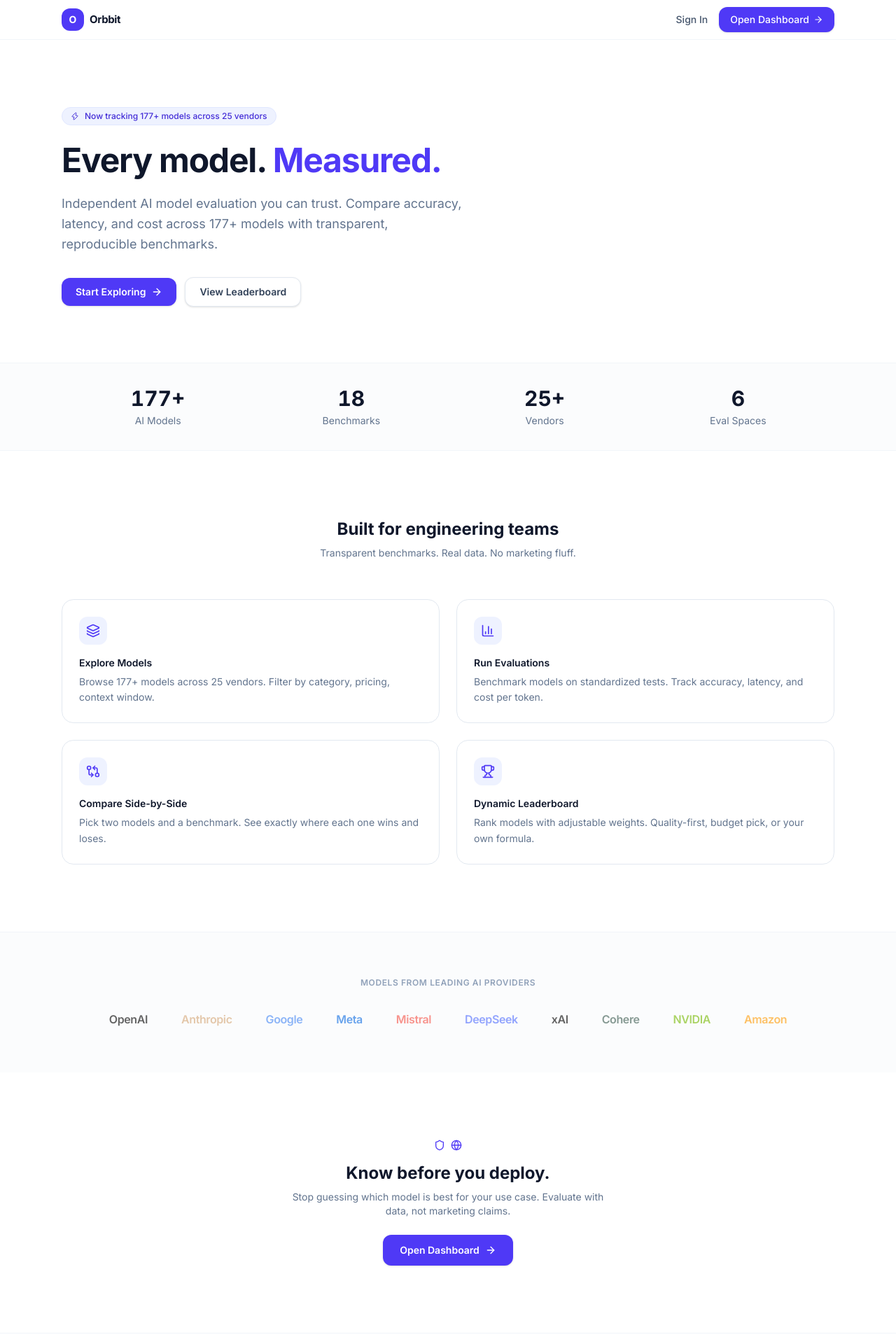
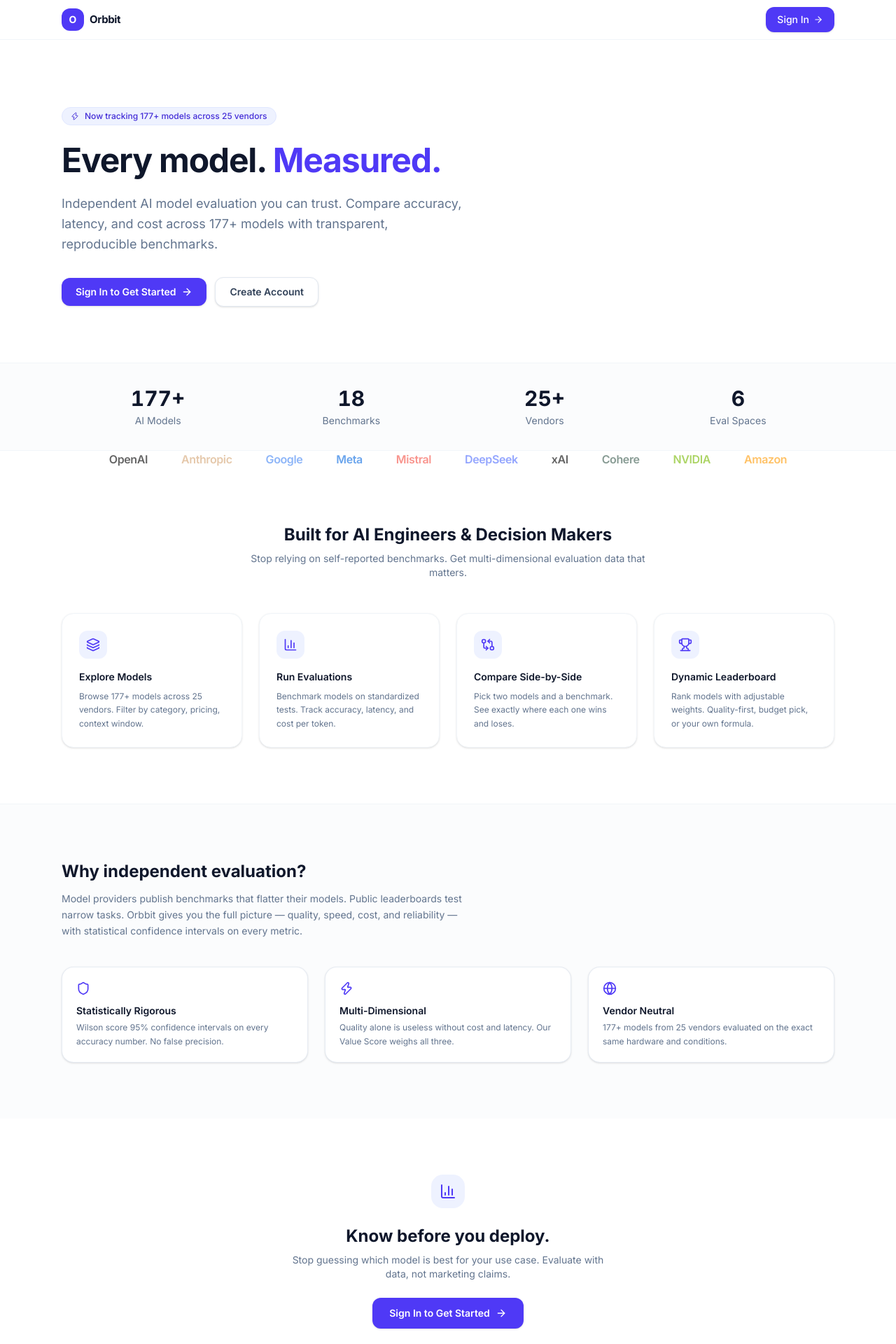
Before and after one commit to Fuzailkazi/orbbitAI, a Next.js app: page / in a window 1280 px wide. Shown: the top 1920 px of the page at 70% size. Built offline with nearby package versions, Linux system fonts and the light colour scheme; no server answers.

Commit message:
feat: enforce auth gating for dashboard and single contextual CTA on landing page

```diff
--- a/src/app/page.tsx
+++ b/src/app/page.tsx
@@ -4,6 +4,7 @@
   ArrowRight, Zap, Shield, Globe,
 } from "lucide-react";
 import { VendorLogos } from "@/components/marketing/vendor-logos";
+import { createServerClient } from "@/lib/supabase/server";
 
 const stats = [
   { label: "AI Models", value: "177+" },
@@ -35,7 +36,10 @@
   },
 ];
 
-export default function LandingPage() {
+export default async function LandingPage() {
+  const supabase = await createServerClient();
+  const { data: { user } } = await supabase.auth.getUser();
+
   return (
     <div className="min-h-screen bg-white">
       {/* Nav */}
@@ -48,10 +52,21 @@
             <span className="text-[15px] font-bold tracking-tight text-slate-900">Orbbit</span>
           </Link>
           <div className="flex items-center gap-4">
-            <Link href="/login" className="text-sm font-medium text-slate-600 hover:text-slate-900 transition-colors">Sign In</Link>
-            <Link href="/dashboard" className="inline-flex items-center gap-1.5 rounded-lg bg-indigo-600 px-4 py-2 text-sm font-medium text-white shadow-sm transition-colors hover:bg-indigo-700">
-              Open Dashboard <ArrowRight className="h-3.5 w-3.5" />
+            {user ? (
+              <Link
+                href="/dashboard"
+                className="inline-flex items-center gap-1.5 rounded-lg bg-indigo-600 px-4 py-2 text-sm font-medium text-white shadow-sm transition-colors hover:bg-indigo-700"
+              >
+                Go to Dashboard <ArrowRight className="h-3.5 w-3.5" />
               </Link>
+            ) : (
+              <Link
+                href="/login"
+                className="inline-flex items-center gap-1.5 rounded-lg bg-indigo-600 px-4 py-2 text-sm font-medium text-white shadow-sm transition-colors hover:bg-indigo-700"
+              >
+                Sign In <ArrowRight className="h-3.5 w-3.5" />
+              </Link>
+            )}
           </div>
         </div>
       </nav>
@@ -70,18 +85,29 @@
             Independent AI model evaluation you can trust. Compare accuracy, latency, and cost across 177+ models with transparent, reproducible benchmarks.
           </p>
           <div className="mt-8 flex items-center gap-3">
+            {user ? (
               <Link
                 href="/dashboard"
                 className="inline-flex items-center gap-2 rounded-lg bg-indigo-600 px-5 py-2.5 text-sm font-semibold text-white shadow-sm transition-colors hover:bg-indigo-700"
               >
-              Start Exploring <ArrowRight className="h-4 w-4" />
+                Open Dashboard <ArrowRight className="h-4 w-4" />
+              </Link>
+            ) : (
+              <>
+                <Link
+                  href="/login"
+                  className="inline-flex items-center gap-2 rounded-lg bg-indigo-600 px-5 py-2.5 text-sm font-semibold text-white shadow-sm transition-colors hover:bg-indigo-700"
+                >
+                  Sign In to Get Started <ArrowRight className="h-4 w-4" />
                 </Link>
                 <Link
-              href="/dashboard/leaderboard"
+                  href="/signup"
                   className="inline-flex items-center gap-2 rounded-lg border border-slate-200 bg-white px-5 py-2.5 text-sm font-semibold text-slate-700 shadow-sm transition-colors hover:bg-slate-50"
                 >
-              View Leaderboard
+                  Create Account
                 </Link>
+              </>
+            )}
           </div>
         </div>
       </section>
@@ -98,53 +124,83 @@
         </div>
       </section>
 
-      {/* Features */}
-      <section className="mx-auto max-w-6xl px-6 py-24">
-        <div className="text-center mb-14">
-          <h2 className="text-2xl font-bold text-slate-900">Built for engineering teams</h2>
-          <p className="mt-2 text-sm text-slate-500">Transparent benchmarks. Real data. No marketing fluff.</p>
+      {/* Vendor logos */}
+      <VendorLogos />
+
+      {/* Features grid */}
+      <section className="mx-auto max-w-6xl px-6 py-20">
+        <div className="text-center max-w-xl mx-auto mb-12">
+          <h2 className="text-2xl font-bold text-slate-900">Built for AI Engineers & Decision Makers</h2>
+          <p className="mt-2 text-sm text-slate-500">
+            Stop relying on self-reported benchmarks. Get multi-dimensional evaluation data that matters.
+          </p>
         </div>
-        <div className="grid gap-6 sm:grid-cols-2">
+        <div className="grid gap-6 sm:grid-cols-2 lg:grid-cols-4">
           {features.map((f) => (
             <div
               key={f.title}
-              className="group rounded-xl border border-slate-200 bg-white p-6 transition-all hover:border-indigo-200 hover:shadow-md"
+              className="rounded-xl border border-slate-100 bg-white p-6 shadow-sm transition-shadow hover:shadow-md"
             >
-              <div className="mb-4 flex h-10 w-10 items-center justify-center rounded-lg bg-indigo-50 text-indigo-600 transition-colors group-hover:bg-indigo-100">
+              <div className="flex h-10 w-10 items-center justify-center rounded-lg bg-indigo-50 text-indigo-600 mb-4">
                 <f.icon className="h-5 w-5" />
               </div>
               <h3 className="text-sm font-semibold text-slate-900">{f.title}</h3>
-              <p className="mt-1.5 text-sm leading-relaxed text-slate-500">{f.desc}</p>
+              <p className="mt-2 text-xs leading-relaxed text-slate-500">{f.desc}</p>
             </div>
           ))}
         </div>
       </section>
 
-      {/* Trust: Vendors */}
-      <section className="border-t border-slate-100 bg-slate-50/50 py-16">
+      {/* Why Orbbit — Value prop */}
+      <section className="border-t border-slate-100 bg-slate-50/50 py-20">
         <div className="mx-auto max-w-6xl px-6">
-          <p className="mb-8 text-center text-xs font-semibold uppercase tracking-wider text-slate-400">
-            Models from leading AI providers
+          <div className="max-w-xl">
+            <h2 className="text-2xl font-bold text-slate-900">Why independent evaluation?</h2>
+            <p className="mt-3 text-sm text-slate-500 leading-relaxed">
+              Model providers publish benchmarks that flatter their models. Public leaderboards test narrow tasks.
+              Orbbit gives you the full picture — quality, speed, cost, and reliability — with statistical confidence intervals on every metric.
             </p>
-          <VendorLogos />
+          </div>
+          <div className="mt-10 grid gap-6 sm:grid-cols-3">
+            <div className="rounded-xl border border-slate-200/80 bg-white p-5 shadow-sm">
+              <Shield className="h-5 w-5 text-indigo-600 mb-3" />
+              <h4 className="text-sm font-semibold text-slate-900">Statistically Rigorous</h4>
+              <p className="mt-1 text-xs text-slate-500 leading-relaxed">
+                Wilson score 95% confidence intervals on every accuracy number. No false precision.
+              </p>
+            </div>
+            <div className="rounded-xl border border-slate-200/80 bg-white p-5 shadow-sm">
+              <Zap className="h-5 w-5 text-indigo-600 mb-3" />
+              <h4 className="text-sm font-semibold text-slate-900">Multi-Dimensional</h4>
+              <p className="mt-1 text-xs text-slate-500 leading-relaxed">
+                Quality alone is useless without cost and latency. Our Value Score weighs all three.
+              </p>
+            </div>
+            <div className="rounded-xl border border-slate-200/80 bg-white p-5 shadow-sm">
+              <Globe className="h-5 w-5 text-indigo-600 mb-3" />
+              <h4 className="text-sm font-semibold text-slate-900">Vendor Neutral</h4>
+              <p className="mt-1 text-xs text-slate-500 leading-relaxed">
+                177+ models from 25 vendors evaluated on the exact same hardware and conditions.
+              </p>
+            </div>
+          </div>
         </div>
       </section>
 
-      {/* CTA */}
-      <section className="mx-auto max-w-6xl px-6 py-24 text-center">
-        <div className="flex items-center justify-center gap-2 mb-4">
-          <Shield className="h-4 w-4 text-indigo-600" />
-          <Globe className="h-4 w-4 text-indigo-600" />
+      {/* Bottom CTA */}
+      <section className="mx-auto max-w-6xl px-6 py-20 text-center">
+        <div className="inline-flex h-12 w-12 items-center justify-center rounded-xl bg-indigo-50 text-indigo-600 mb-6">
+          <BarChart3 className="h-6 w-6" />
         </div>
         <h2 className="text-2xl font-bold text-slate-900">Know before you deploy.</h2>
         <p className="mt-2 text-sm text-slate-500 max-w-md mx-auto">
           Stop guessing which model is best for your use case. Evaluate with data, not marketing claims.
         </p>
         <Link
-          href="/dashboard"
+          href={user ? "/dashboard" : "/login"}
           className="mt-6 inline-flex items-center gap-2 rounded-lg bg-indigo-600 px-6 py-3 text-sm font-semibold text-white shadow-sm transition-colors hover:bg-indigo-700"
         >
-          Open Dashboard <ArrowRight className="h-4 w-4" />
+          {user ? "Open Dashboard" : "Sign In to Get Started"} <ArrowRight className="h-4 w-4" />
         </Link>
       </section>
 
--- a/src/proxy.ts
+++ b/src/proxy.ts
@@ -26,16 +26,14 @@
 
   const pathname = request.nextUrl.pathname;
 
-  // Protected routes that strictly require authentication (e.g. settings, user profile, running private evals)
-  const isProtectedAction = pathname.startsWith("/settings") || pathname.startsWith("/dashboard/evaluate/new");
-
-  if (isProtectedAction && !user) {
+  // Protect all /dashboard and /settings routes — require sign in
+  if ((pathname.startsWith("/dashboard") || pathname.startsWith("/settings")) && !user) {
     const loginUrl = new URL("/login", request.url);
     loginUrl.searchParams.set("next", pathname);
     return NextResponse.redirect(loginUrl);
   }
 
-  // Redirect authenticated users away from login/signup
+  // Redirect already authenticated users away from login/signup to dashboard
   if ((pathname === "/login" || pathname === "/signup") && user) {
     return NextResponse.redirect(new URL("/dashboard", request.url));
   }
```
Lines whose indentation alone changed are shown as unchanged.
